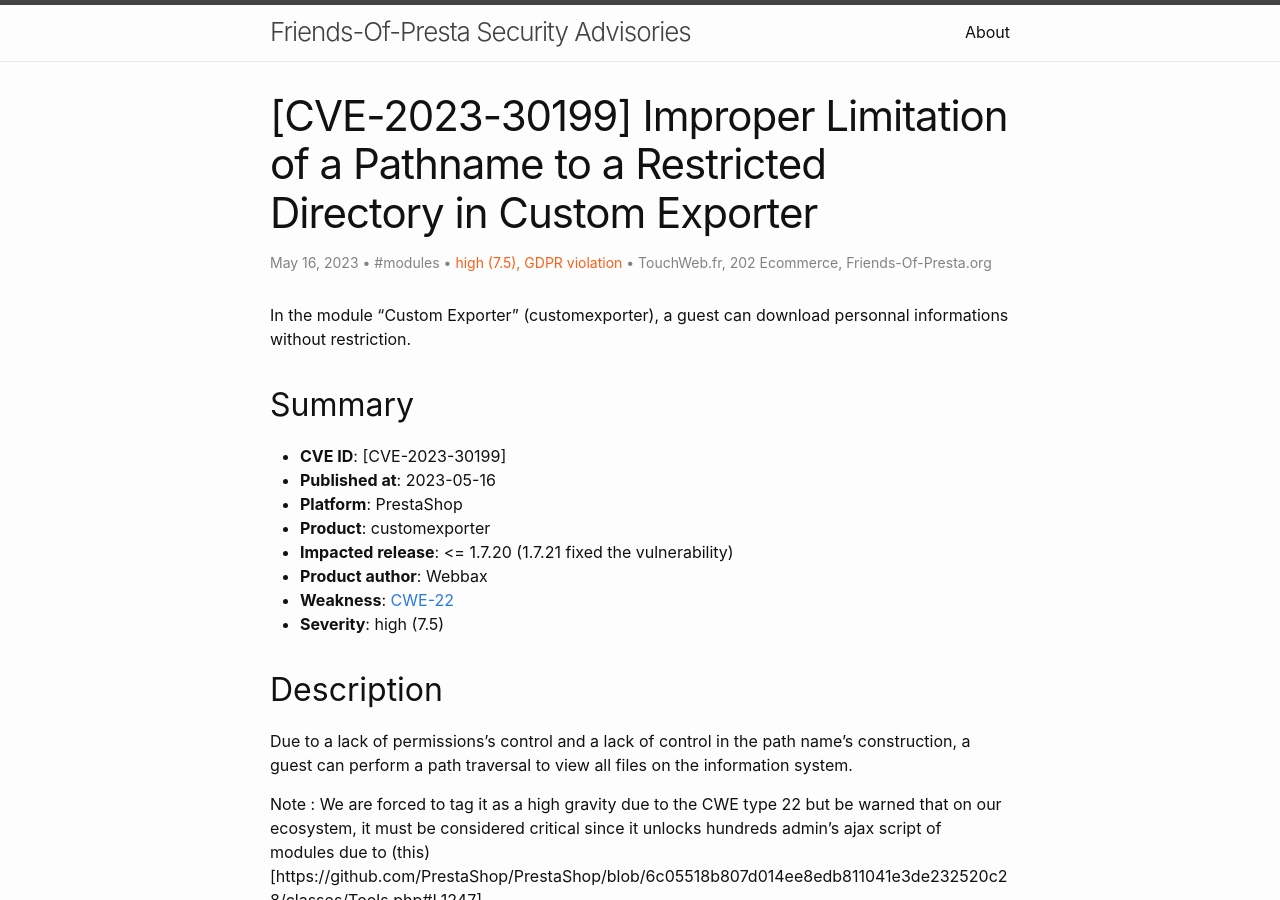
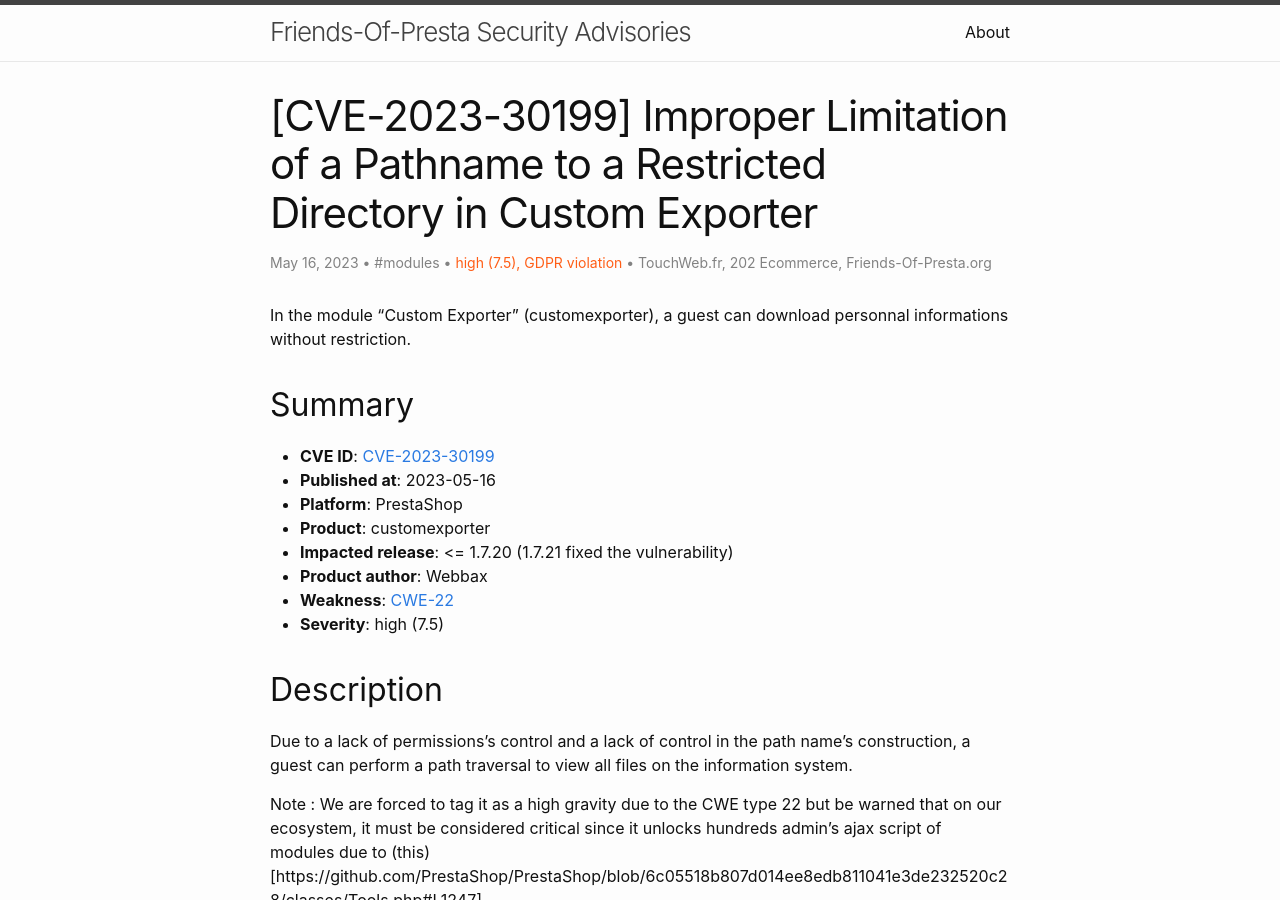
Before and after one commit to friends-of-presta/security-advisories, a Jekyll site: the page built from _posts/2023-05-16-customexporter.md, in a window 1280 px wide and 900 px high. Built offline with Jekyll 4.4.1, drawn with Linux system fonts in a browser that asks for light colours; part of the change alters nothing that is shown.

```diff
--- a/_posts/2023-05-16-customexporter.md
+++ b/_posts/2023-05-16-customexporter.md
@@ -14,7 +14,7 @@ In the module "Custom Exporter" (customexporter), a guest can download personnal
 
 ## Summary
 
-* **CVE ID**: [CVE-2023-30199]
+* **CVE ID**: [CVE-2023-30199](https://cve.mitre.org/cgi-bin/cvename.cgi?name=CVE-2023-30199)
 * **Published at**: 2023-05-16
 * **Platform**: PrestaShop
 * **Product**: customexporter
```
